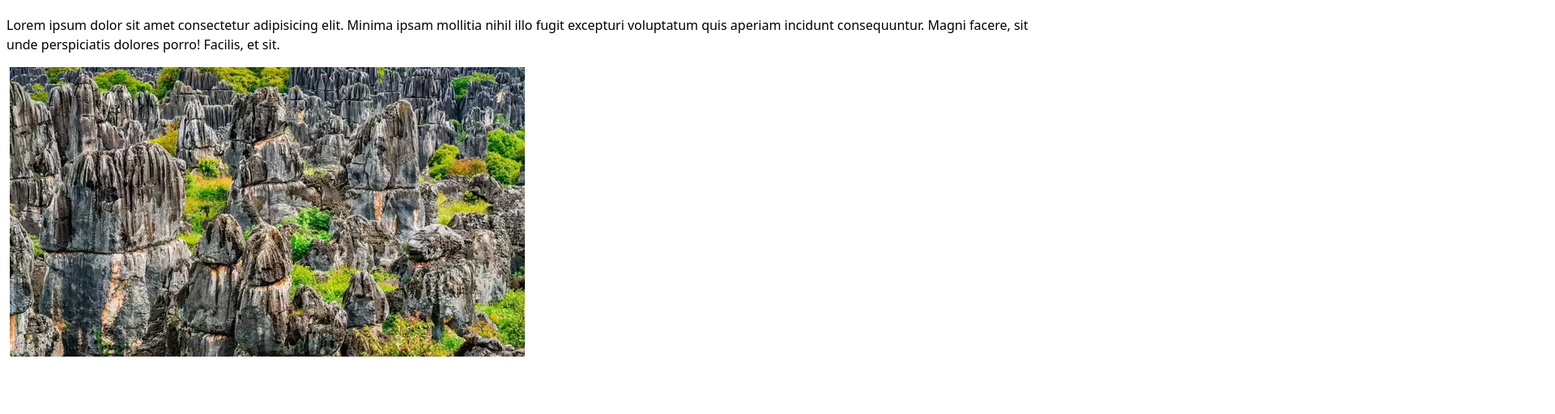
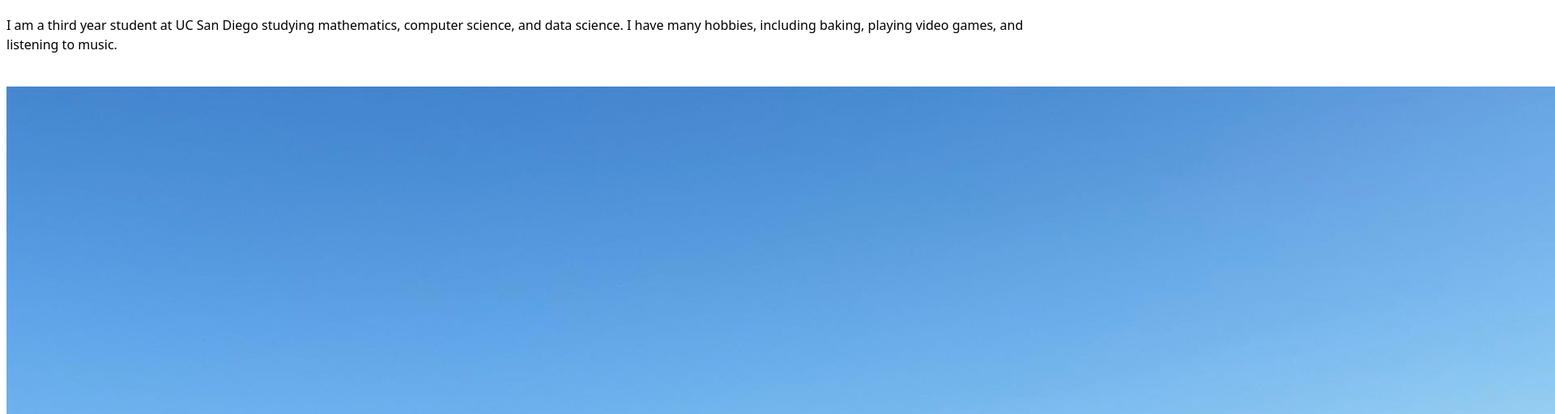
Before and after one commit to timeturtles/DSC106-Portfolio, a plain HTML site: page index.html in a window 1280 px wide. Shown: the part 104-616 px from the top of the page at 81% size, 1920 px wide, since content can reach past the window. Drawn offline with Linux system fonts and the light colour scheme.

Commit message:
changed main page

```diff
--- a/index.html
+++ b/index.html
@@ -15,7 +15,7 @@
         <a href="https://github.com/timeturtles" target="_blank">Github</a>
     </nav>
     <h1>Benson Zhu</h1>
-    <p>Lorem ipsum dolor sit amet consectetur adipisicing elit. Minima ipsam mollitia nihil illo fugit excepturi voluptatum quis aperiam incidunt consequuntur. Magni facere, sit unde perspiciatis dolores porro! Facilis, et sit.</p>
-    <img> <img src="images\Kunming-Stone-Forest-China.avif" alt="Kunming Stone Forest, China">
+    <p>I am a third year student at UC San Diego studying mathematics, computer science, and data science. I have many hobbies, including baking, playing video games, and listening to music.</p>
+    <img> <img src="images\IMG_4347.jpg" alt="Me in Joshua Tree National Park">
 </body>
 </html>
```
Also changed, not shown: images/IMG_4347.jpg (added), images/Kunming-Stone-Forest-China.avif (deleted).
